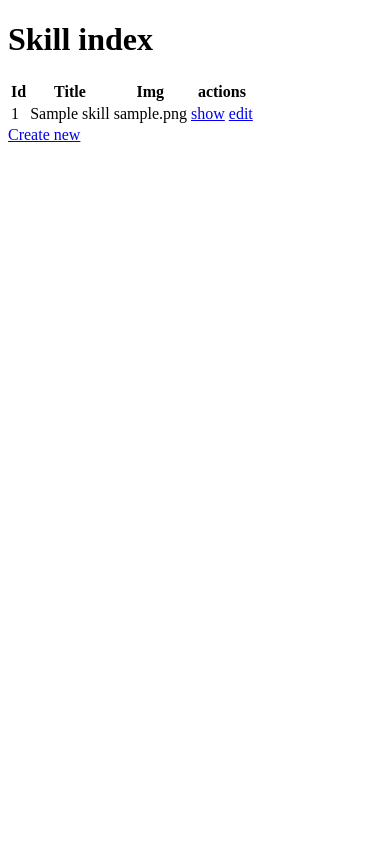
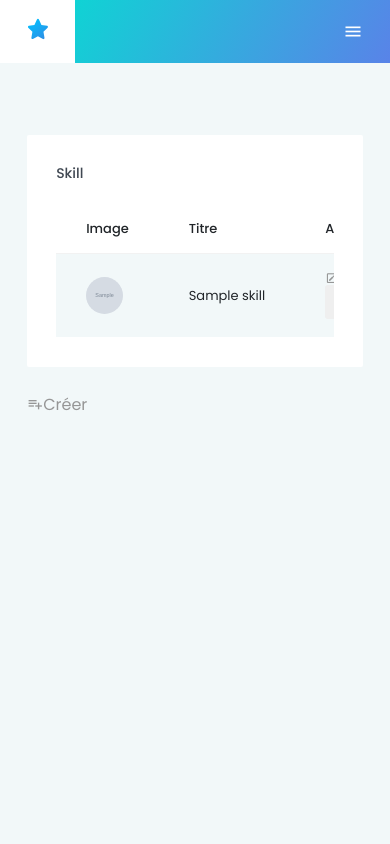
Before and after one commit to JefDc/portfolio, a Symfony app: template templates/admin/skill/index.html.twig in a window 390 px wide. Run offline with Twig, Linux system fonts and the light colour scheme; the template is opened without the code that fills it: most values are stand-ins (such as "Sample title", 1, 10 or a date in 2020); grey boxes marked "Sample" are stand-in pictures; some libraries are stand-ins or nearby versions.

```diff
--- a/config/services.yaml
+++ b/config/services.yaml
@@ -7,6 +7,7 @@ parameters:
     locale: 'fr'
     upload_intro_directory: '%kernel.project_dir%/public/home/img/intro'
     upload_portfolio_directory: '%kernel.project_dir%/public/home/img/portfolio'
+    upload_skill_directory: '%kernel.project_dir%/public/home/img/skill'
 
 services:
     # default configuration for services in *this* file
--- a/src/Controller/PortfolioController.php
+++ b/src/Controller/PortfolioController.php
@@ -73,6 +73,11 @@ class PortfolioController extends AbstractController
         $form->handleRequest($request);
 
         if ($form->isSubmitted() && $form->isValid()) {
+            $file = $portfolio->getImg();
+            $fileName = md5(uniqid()). '-portfolio.' .$file->guessExtension();
+            $file->move($this->getParameter('upload_portfolio_directory'), $fileName);
+            $portfolio->setImg($fileName);
+
             $this->getDoctrine()->getManager()->flush();
 
             return $this->redirectToRoute('portfolio_index', [
--- a/src/Entity/Skill.php
+++ b/src/Entity/Skill.php
@@ -43,12 +43,12 @@ class Skill
         return $this;
     }
 
-    public function getImg(): ?string
+    public function getImg()
     {
         return $this->img;
     }
 
-    public function setImg(string $img): self
+    public function setImg($img): self
     {
         $this->img = $img;
 
--- a/templates/admin/sidebar.html.twig
+++ b/templates/admin/sidebar.html.twig
@@ -31,9 +31,9 @@
             </a>
         </li>
         <li class="nav-item">
-            <a class="nav-link" href="pages/forms/basic_elements.html">
+            <a class="nav-link" href="{{ path('skill_index') }}">
                 <i class="menu-icon mdi mdi-comment-text-outline"></i>
-                <span class="menu-title">Skill</span>
+                <span class="menu-title">Compétence</span>
             </a>
         </li>
         <li class="nav-item">
--- a/templates/admin/skill/index.html.twig
+++ b/templates/admin/skill/index.html.twig
@@ -1,37 +1,52 @@
-<!DOCTYPE html>
-
-<title>Skill index</title>
-
+{% extends 'admin/base.html.twig' %}
 {% block body %}
-    <h1>Skill index</h1>
-
-    <table class="table">
+    <div class="main-panel">
+        <div class="content-wrapper">
+            <div class="row justify-content-center">
+                <div class="col-lg-12 grid-margin stretch-card mt-5">
+                    <div class="card">
+                        <div class="card-body">
+                            <h4 class="card-title">Skill</h4>
+                            <div class="table-responsive">
+                                <table class="table table-striped">
                                     <thead>
                                     <tr>
-                <th>Id</th>
-                <th>Title</th>
-                <th>Img</th>
-                <th>actions</th>
+                                        <th>
+                                            Image
+                                        </th>
+                                        <th>
+                                            Titre
+                                        </th>
+                                        <th>
+                                            Action
+                                        </th>
                                     </tr>
                                     </thead>
                                     <tbody>
                                     {% for skill in skills %}
                                         <tr>
-                <td>{{ skill.id }}</td>
-                <td>{{ skill.title }}</td>
-                <td>{{ skill.img }}</td>
                                             <td>
-                    <a href="{{ path('skill_show', {'id': skill.id}) }}">show</a>
-                    <a href="{{ path('skill_edit', {'id': skill.id}) }}">edit</a>
+                                                <img src="/home/img/skill/{{ skill.img }}" alt="jef-dc">
                                             </td>
-            </tr>
-        {% else %}
-            <tr>
-                <td colspan="4">no records found</td>
+                                            <td>
+                                                {{ skill.title }}
+                                            </td>
+                                            <td>
+                                                <div class="delete">
+                                                    <a href="{{ path('skill_edit', {'id': skill.id}) }}"><i class="mdi mdi-pencil-box-outline text-gray"></i></a>
+                                                    {{ include('/admin/skill/_delete_form.html.twig') }}
+                                                </div>
+                                            </td>
                                         </tr>
                                     {% endfor %}
                                     </tbody>
                                 </table>
-
-    <a href="{{ path('skill_new') }}">Create new</a>
+                            </div>
+                        </div>
+                    </div>
+                </div>
+            </div>
+            <a class="mdi mdi-playlist-plus text-gray" href="{{ path('skill_new') }}">Créer</a>
+        </div>
+    </div>
 {% endblock %}
```
Also changed, not shown: src/Controller/SkillController.php (+15 -5 lines), src/Form/SkillType.php (+13 -2 lines), templates/admin/skill/_form.html.twig (+33 -4 lines), templates/admin/skill/new.html.twig (+1 -9 lines), public/home/img/portfolio/7fc3785fc27862b39e6d0d3d7ebd6b4f-portfolio.jpeg (added), public/home/img/portfolio/d376ddf6fa462d7e1eecf2ec1133a811-portfolio.jpeg (added), public/home/img/skill/2648b39813fbb98165052dd84e8164e6-skill.jpeg (added). Lines whose indentation alone changed are shown as unchanged.
